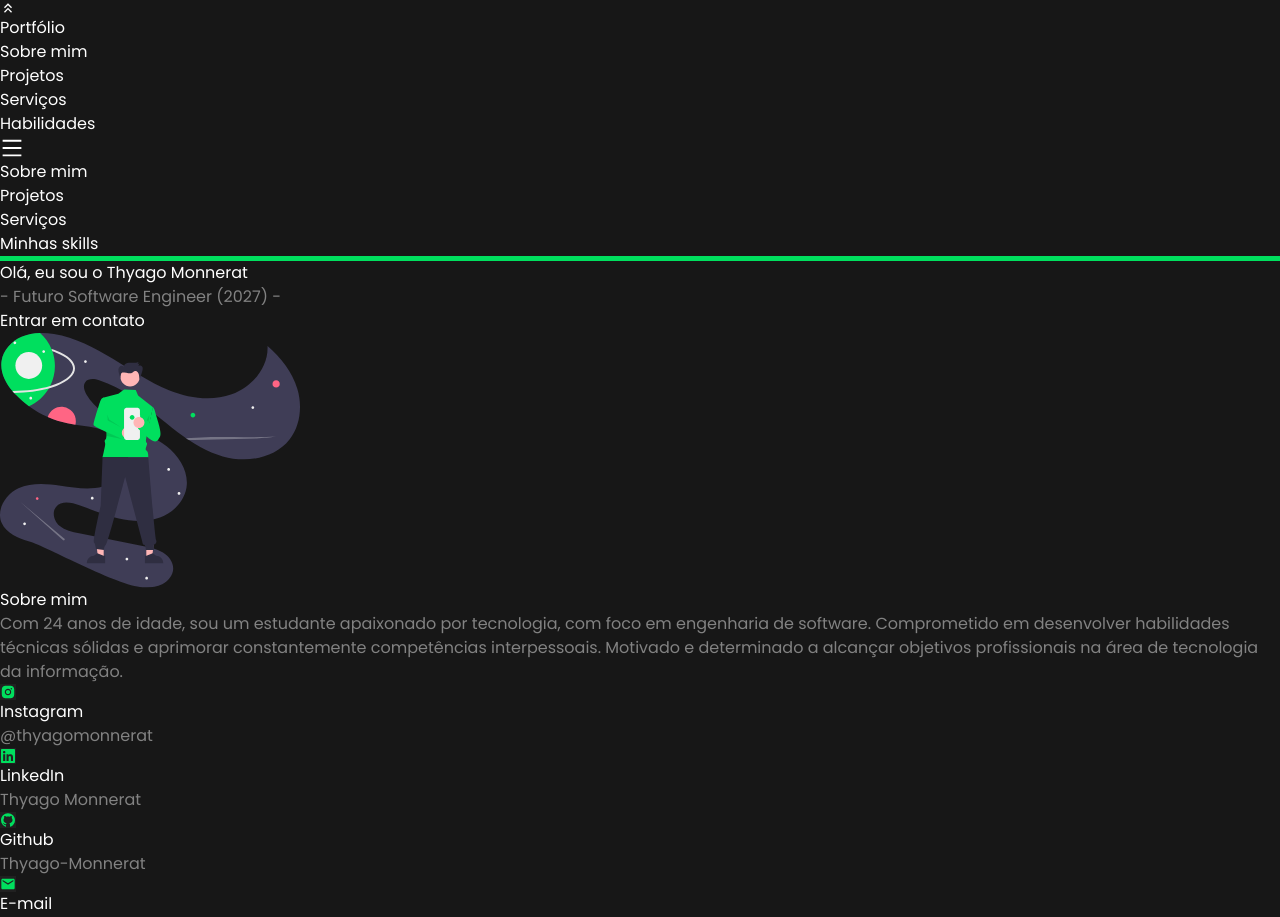
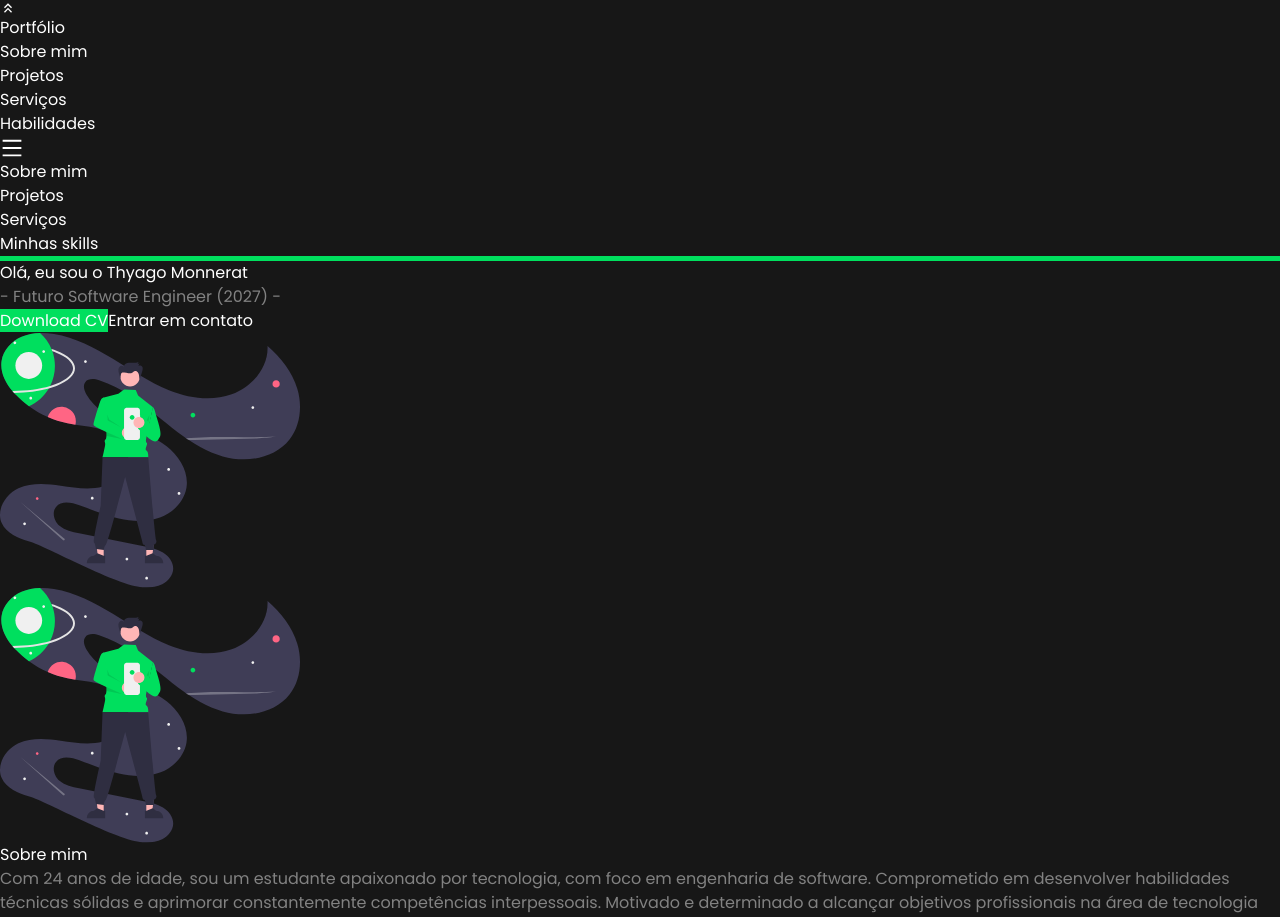
Before and after one commit to Thyago-Monnerat/thyago-portfolio, a React (Vite) app in the folder portfolio_page/: page / in a window 1280 px wide. Shown: the top 917 px of the page. Built offline with nearby package versions, Linux system fonts and the light colour scheme.

Commit message:
Update intro.tsx

```diff
--- a/portfolio_page/src/components/intro.tsx
+++ b/portfolio_page/src/components/intro.tsx
@@ -22,12 +22,13 @@ const Intro: React.FC = () =>{
       </div>
 
       <div className="w-full flex justify-center gap-[9px] lg:justify-start">
-{/*        <DefaultButton href="" content="Download CV" props="bg-main-green hover:bg-[#18f373] transition duration-[.3s] ease"></DefaultButton> */}
+       <DefaultButton href="https://www.linkedin.com/ambry/?x-li-ambry-ep=AQKmdsybQUn5BgAAAY5Tsep3tTMEJfICxSdj9XUvxij87da-dYWjs0qqNTNwwsVscsrCKG6Gd1d-AbNrtEC3iJcNyt3LM9jGTjRfA4bEEgJZPBBAYH0XNaWeNLgjcofY9eLqcbzg-Xpq2bFe6XDT-mnDcuKda7O8Nb_BESWPLucYRehEXa1Nu1wwm5O_D0r96HQx3tuvIx3LgKJOCdztm0CCAWSUGDytEl6OWnJXken1Z3xG6skzP_4cEUSSuX2Qik688WGlSUCKbfG4Fc4b7rTUWFMa8h50MZiR4sXgkN36ynkeCuh7I8KrX2mh2uHG6qWE44OSamo3v6MW9utflOTzFCfoD4IVYI3PyzqKCREpJONa4n9Pb7r6PCSi0v02BlIlv3p7fpsu7vbtRoHAby0cX2_re0_hi_uZrx7_LXbjmECgF744mtqv2Rlbh5ryZrUYcMBGohtjd3fIzAYLM82Gf5Yg3g8MPw33akNXxXyeTzGF1PKwCGt5GF9DZytM60PV5Im1752eo64F1fFuyzA-5tj3LovFoCmh5pW3JnzqjmmDCyD55QeJCs-gJB8JDgP6-A&x-ambry-um-filename=Profile.pdf" content="Download CV" props="bg-main-green hover:bg-[#18f373] transition duration-[.3s] ease"></DefaultButton>
         <DefaultButton href="mailto:thyago.monnerat.pro@gmail.com" content="Entrar em contato" props="text-white border border-1 border-solid border-color-button transition-border duration-[.3s] ease hover:border-white" ></DefaultButton>
       </div>
    </div>
 
     <img src="./src/assets/undraw_Lost_online_re_upmy.svg" alt="Imagem de um menino de camisa verde com galáxia atrás em formato de S e um telefone na mão" className="w-[350px] h-[300px] hidden lg:block"/>
+    <img src="../src/assets/undraw_Lost_online_re_upmy.svg" alt="Imagem de um menino de camisa verde com galáxia atrás em formato de S e um telefone na mão" className="w-[350px] h-[300px] hidden lg:block"/>
   </div>)
 }
 
```
